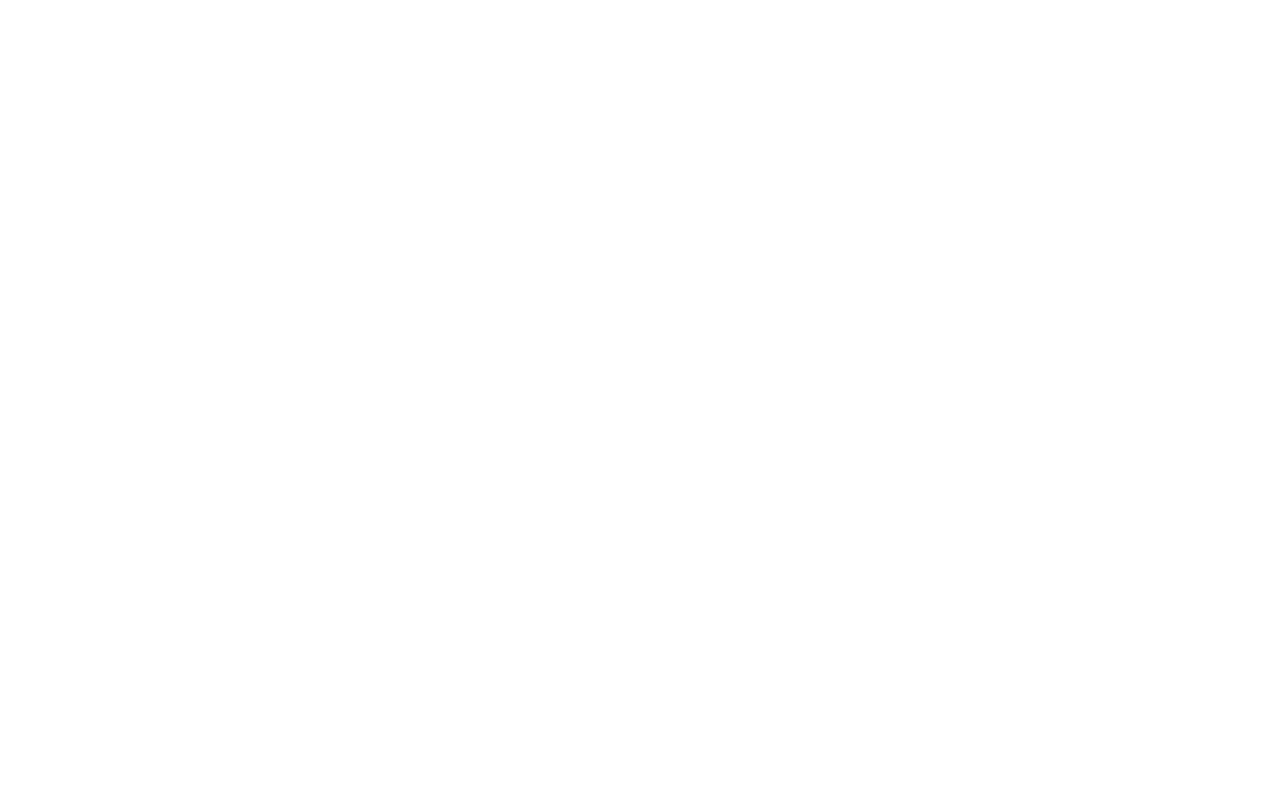
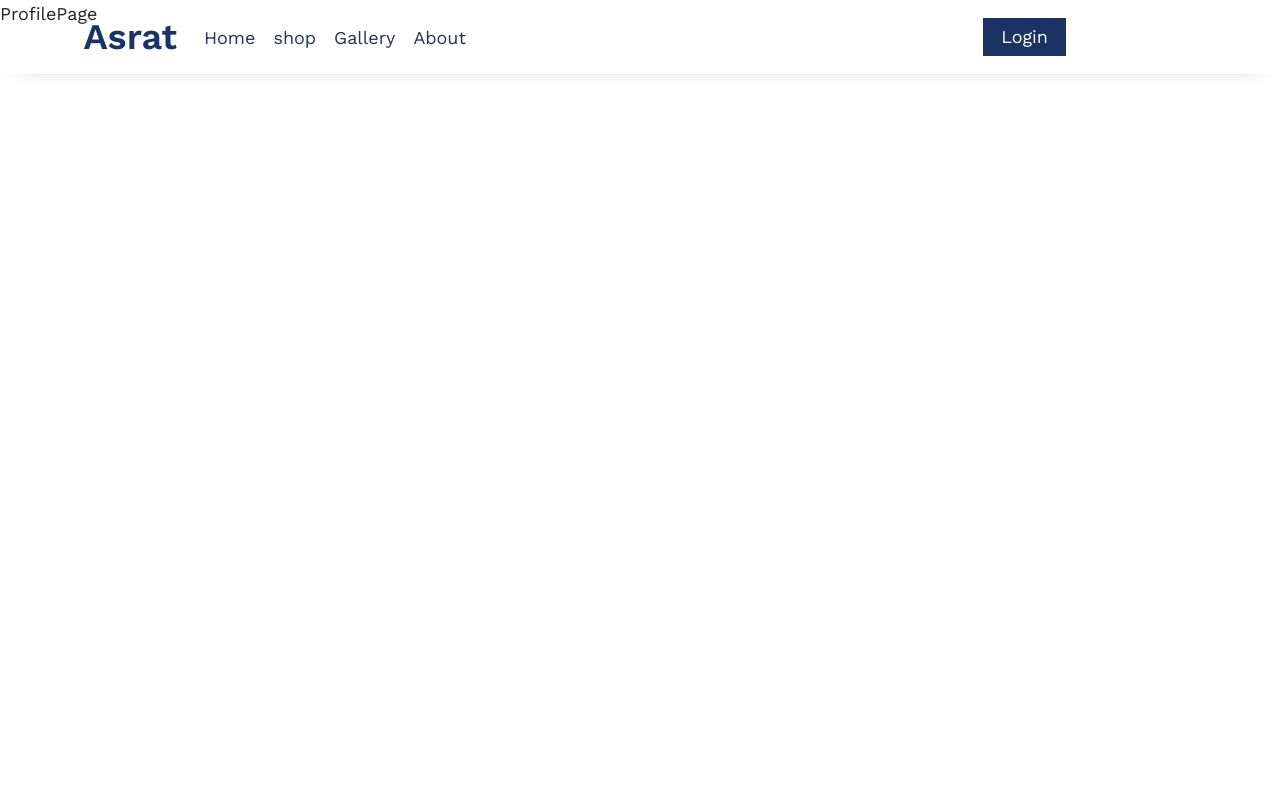
Before and after one commit to kiyakebe/asrat-funiture-v0, a React (Vite) app: page /profile in a window 1280 px wide. Before the commit this address had no page. Shown: the top 800 px of the page. Built offline with nearby package versions, Linux system fonts and the light colour scheme.

Commit message:
added; profile page

```diff
--- a/src/App.tsx
+++ b/src/App.tsx
@@ -7,6 +7,7 @@
 import Gallery from "./pages/Gallery";
 import Login from "./pages/Login";
 import Signup from "./pages/Signup";
+import ProfilePage from "./pages/ProfilePage";
 import ForgotPass from "./components/Authentication/ForgotPass";
 
 function App() {
@@ -20,6 +21,7 @@
           <Route path="/about" element={<About />}/>
           <Route path="/shop" element={<Shop />}/>
           <Route path="/gallery" element={<Gallery />}/>
+          <Route path="/profile" element={<ProfilePage />}/>
         </Route>
 
         <Route path="/login" element={<Login />} />
--- a/src/components/Layout/1_Header/Header.tsx
+++ b/src/components/Layout/1_Header/Header.tsx
@@ -66,7 +66,7 @@
 };
 
 const Header = () => {
-  const [islogedin, setIsLodegin] = useState(true);
+  const [islogedin, setIsLodegin] = useState(false);
 
   return (
     <nav
--- /dev/null
+++ b/src/pages/ProfilePage.tsx
@@ -0,0 +1,8 @@
+
+const ProfilePage = () => {
+  return (
+    <div>ProfilePage</div>
+  )
+}
+
+export default ProfilePage
```
